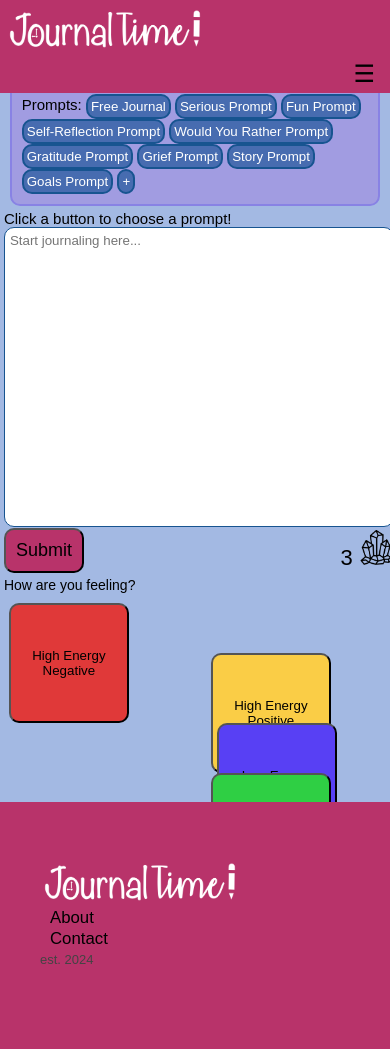
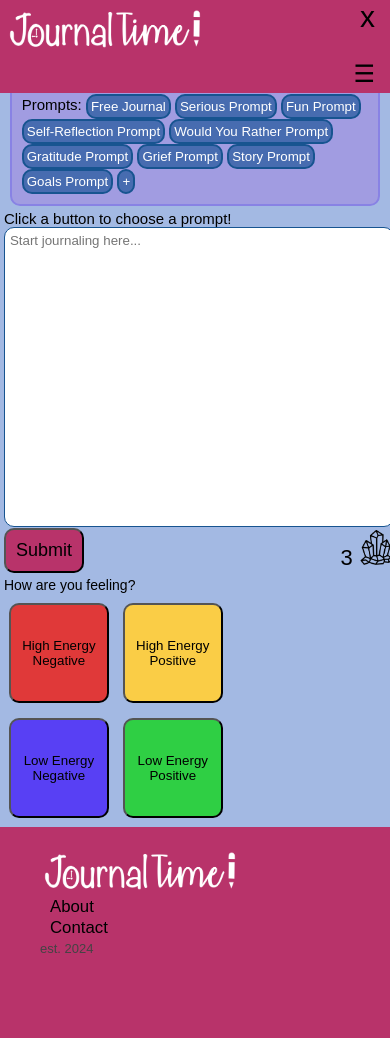
Before and after one commit to code-shayne/journal-time-, a PHP site: page / in a window 390 px wide. Run offline with PHP 8.4, Linux system fonts and the light colour scheme; some libraries are stand-ins or nearby versions; some web fonts are replaced.

Commit message:
mobile friendly part 4

```diff
--- a/index.html
+++ b/index.html
@@ -21,6 +21,7 @@
                 <a href = "./index.html"><img src = "images/JT Logo White.png" id = 'logo'
                     width="200px" height="50px" alt= 'Journal Time' title="Home"></a>
                 <nav class="nav-menu">
+                    <a href="#" class="box-close">x</a>
                     <a href="#" class="menu-toggle" id="menu-toggle">&#9776;</a>
                     <div class="nav-links">
                         <a href="#settings-popup" class="button" id="settings" title="Settings"
--- a/sass/style.css
+++ b/sass/style.css
@@ -46,6 +46,7 @@ body {
   position: fixed;
   width: 100%;
   height: 60px;
+  align-items: center;
 }
 
 .promptContainer {
@@ -795,6 +796,7 @@ html, body {
   display: flex;
   justify-content: flex-end;
   align-items: center;
+  margin-left: auto;
 }
 
 .nav-links {
@@ -814,6 +816,7 @@ html, body {
   @media (max-width: 768px) {
     .logo {
       height: auto;
+      display: block;
     }
 
     .nav-links {
@@ -885,11 +888,6 @@ html, body {
       padding: 10px;
     }
 
-    .emotion-button {
-      height: 120px;
-      width: 120px;
-    }
-
     .input {
       display: block;
     }
@@ -898,9 +896,6 @@ html, body {
       margin: 5px;
     }
 
-    .highNeg-list, .highPos-list, .lowNeg-list, .lowPos-list {
-      position: static;
-    }
   }
 
 
```
